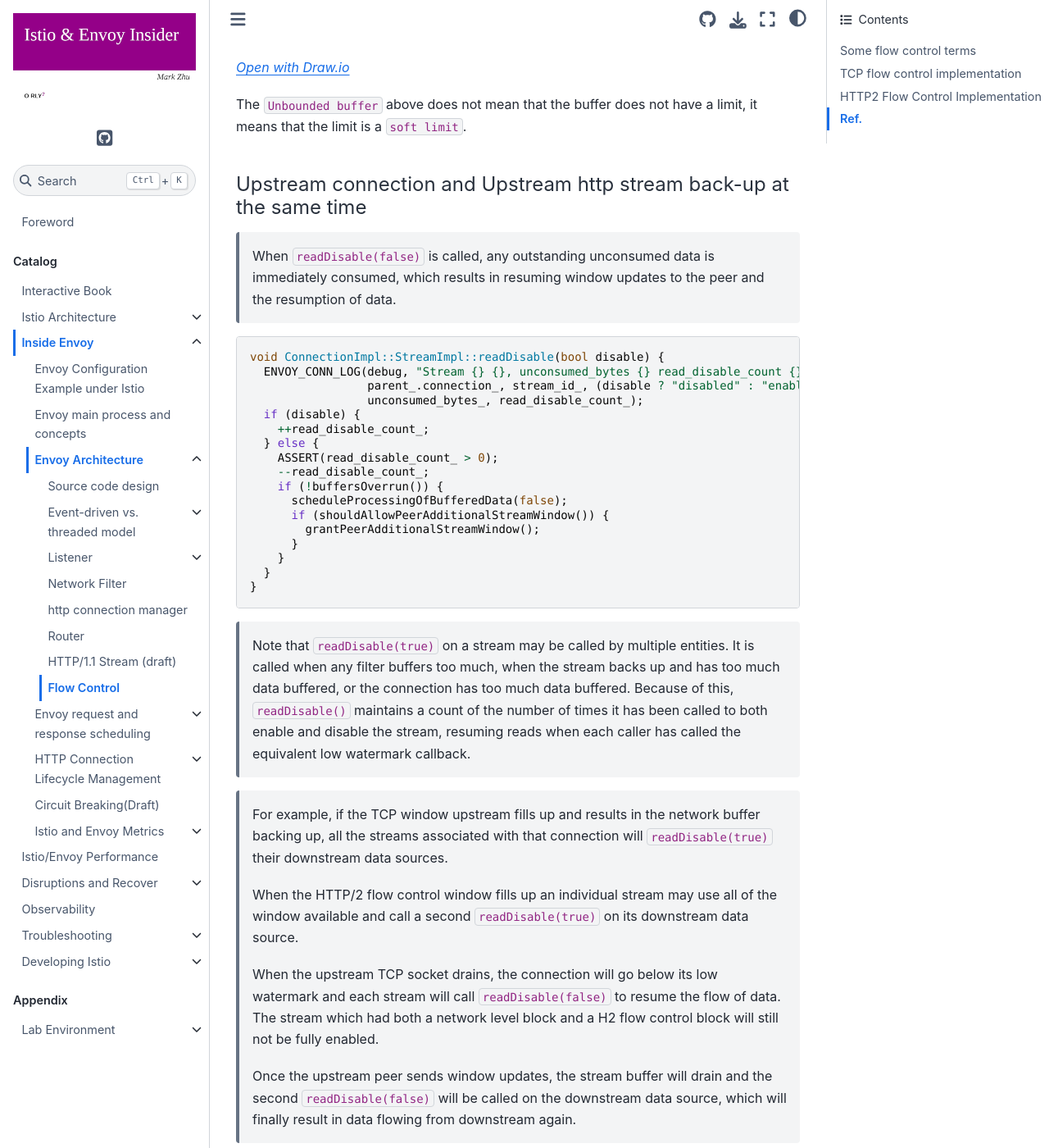
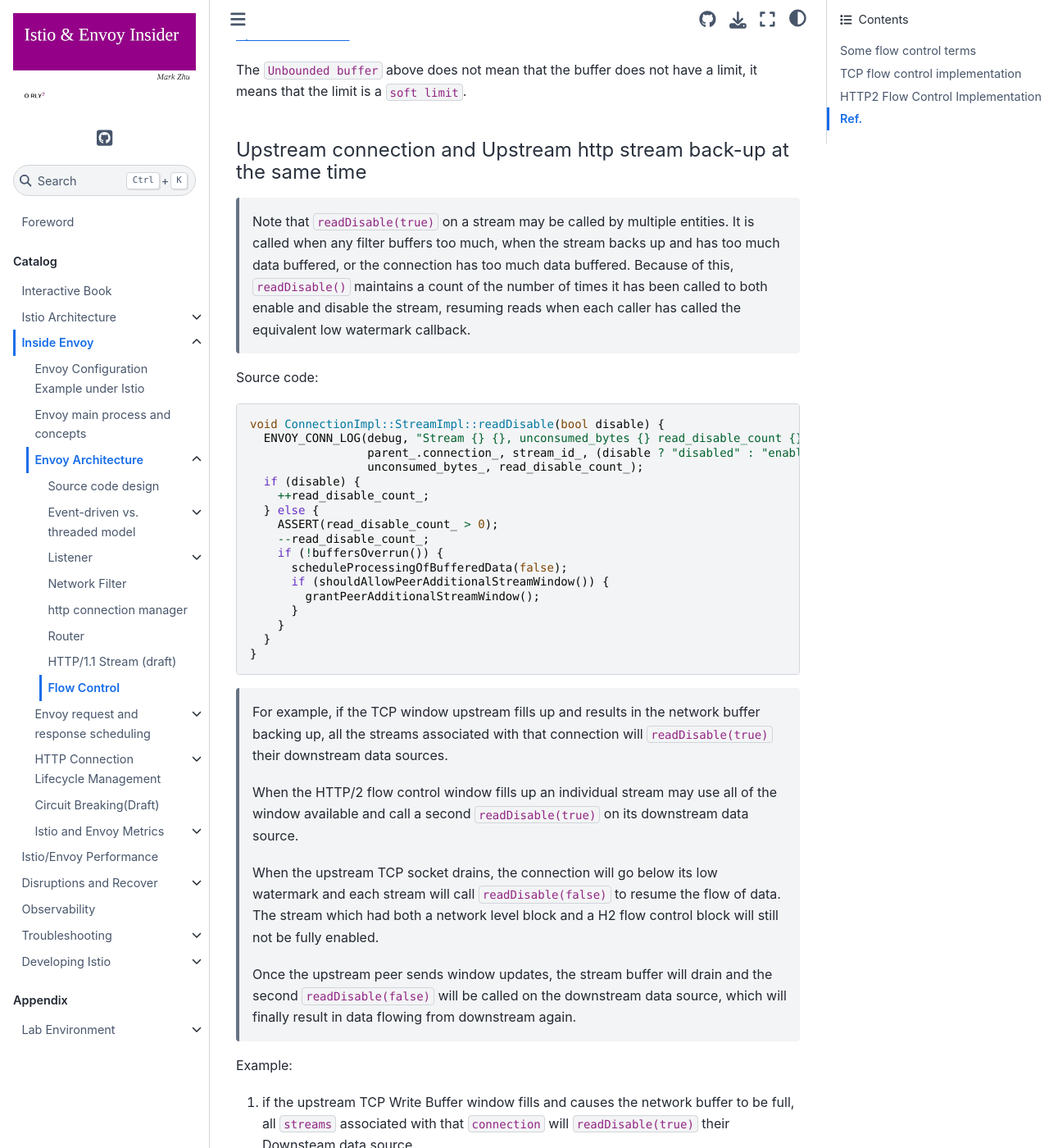
Before and after one commit to labilezhu/istio-insider-en, a Sphinx documentation site: the page built from docs/source/ch2-envoy/arch/flow-control/flow-control.md, in a window 1280 px wide and 1400 px high, scrolled down 4603 px. Shown: the whole window at 82% size. Built offline with Sphinx 7.4.7 and the Sphinx Book theme 1.1.4, drawn with Linux system fonts in a browser that asks for light colours; some of the changed lines change nothing that is shown; some of the changed text lies outside the part shown.

Commit message:
flow control: Upstream connection backs-up and backpressure overview

````diff
--- a/docs/source/ch2-envoy/arch/flow-control/flow-control.md
+++ b/docs/source/ch2-envoy/arch/flow-control/flow-control.md
@@ -58,16 +58,14 @@
 
 
 ## HTTP2 Flow Control Implementation
-Because the various Buffers in the HTTP/2 technology stack are quite cumbersome, each segment of the path from Buffer exceeding the `Watermark` limit to pausing data from the data source is described in a separate Envoy document.
+Because the various buffers in the HTTP/2 stack are fairly complicated, each path from a buffer going over the watermark limit to disabling data from the data source is documented separately.
 
 
 ```{note}
 Readers who don't know much about Envoy's http-connection-manager and http filter chain are advised to read the following section of this book: {doc}`/ch2-envoy/arch/http/http-connection-manager/http-connection-manager` section. The following assumes that the reader already knows this.
 ```
 
-
 ### HTTP2 flow control general flow
-
 
 
 
@@ -75,6 +73,8 @@
 
 
 > For HTTP/2, when filters, streams, or connections back up, the end result is `readDisable(true)` being called on the source stream. This results in the stream ceasing to consume window, and so not sending further flow control window updates to the peer. This will result in the peer eventually stopping sending data when the available window is consumed (or nghttp2 closing the connection if the peer violates the flow control limit) and so limiting the amount of data Envoy will buffer for each stream.
+>
+> When `readDisable(FALSE)` is called, any outstanding unconsumed data is immediately consumed, which results in resuming window updates to the peer and the resumption of data.
 
 
 :::{figure-md} Figure: Upstream connection back up and backpressure
@@ -88,12 +88,11 @@
 
 The `Unbounded buffer` above does not mean that the buffer does not have a limit, it means that the limit is a `soft limit`.
 
-
 #### Upstream connection and Upstream http stream back-up at the same time
 
+> Note that `readDisable(true)` on a stream may be called by multiple entities. It is called when any filter buffers too much, when the stream backs up and has too much data buffered, or the connection has too much data buffered. Because of this, `readDisable()` maintains a count of the number of times it has been called to both enable and disable the stream, resuming reads when each caller has called the equivalent low watermark callback.
 
-> When `readDisable(false)` is called, any outstanding unconsumed data is immediately consumed, which results in resuming window updates to the peer and the resumption of data.
-
+Source code:
 
 ```c++
 void ConnectionImpl::StreamImpl::readDisable(bool disable) {
@@ -115,7 +114,9 @@
 }
 ```
 
-> Note that `readDisable(true)` on a stream may be called by multiple entities. It is called when any filter buffers too much, when the stream backs up and has too much data buffered, or the connection has too much data buffered. Because of this, `readDisable()` maintains a count of the number of times it has been called to both enable and disable the stream, resuming reads when each caller has called the equivalent low watermark callback.
+
+
+
 
 > For example, if the TCP window upstream fills up and results in the network buffer backing up, all the streams associated with that connection will `readDisable(true)` their downstream data sources.
 >
@@ -124,6 +125,10 @@
 > When the upstream TCP socket drains, the connection will go below its low watermark and each stream will call `readDisable(false)` to resume the flow of data. The stream which had both a network level block and a H2 flow control block will still not be fully enabled.
 >
 > Once the upstream peer sends window updates, the stream buffer will drain and the second `readDisable(false)` will be called on the downstream data source, which will finally result in data flowing from downstream again.
+
+
+
+
 
 
 Example:
@@ -218,7 +223,6 @@
 > - `callLowWatermarkCallbacks()` then in turn calls `DownstreamWatermarkCallbacks::onBelowWriteBufferLowWatermark()` for all filters which registered to receive watermark events
 > - `Envoy::Router::Filter` receives `onBelowWriteBufferLowWatermark()` and calls `readDisable(false)` on the upstream request.
 
-
 ### HTTP and HTTP/2 codec upstream send buffer
 
 Below I am using [the original document](https://github.com/envoyproxy/envoy/blob/main/source/docs/flow_control.md) directly. However, I have included diagrams that I have drawn to make it easier to understand.
````
Also changed, not shown: docs/source/ch2-envoy/arch/flow-control/flow-control-1-upstream-backs-up-simple.drawio.svg.
